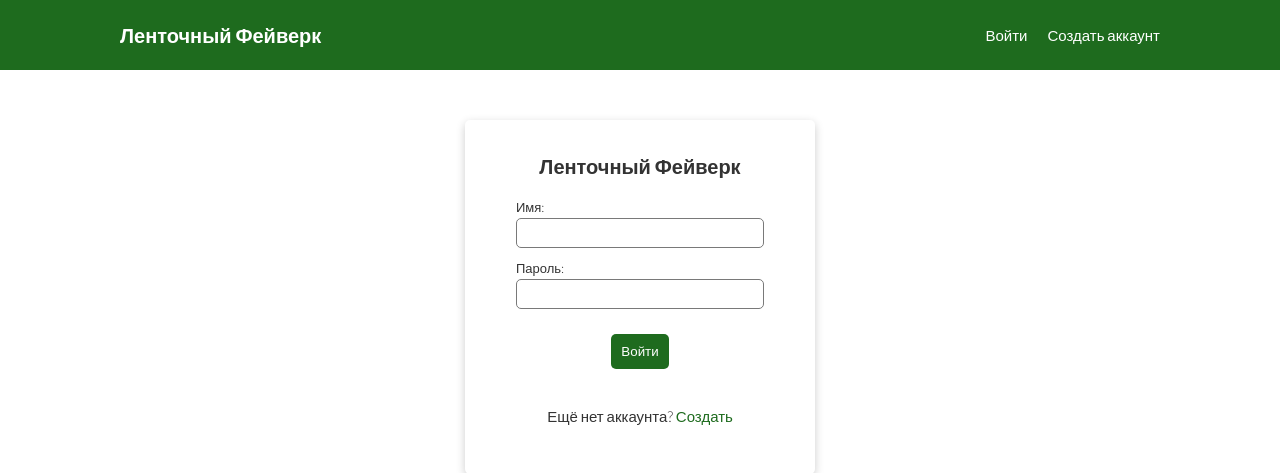
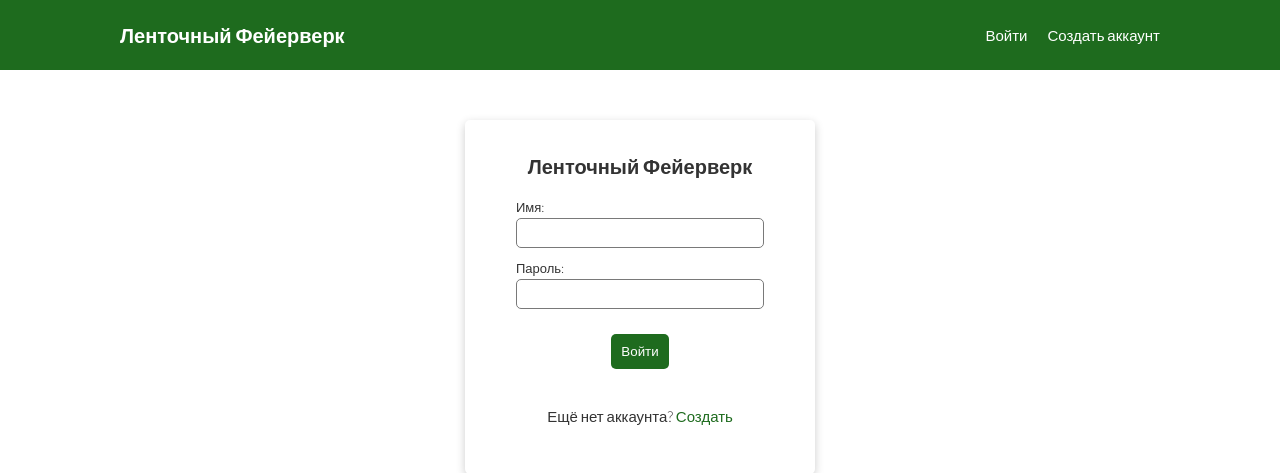
Before and after one commit to HeyIam-Tim/Ribbon-Firework-Project, a Django app: template ribbon/templates/ribbon/login.html in a window 1280 px wide. Shown: the top 473 px of the page. Run offline with Django 3.2, Linux system fonts and the light colour scheme; the template is opened without the code that fills it, so the values that code supplies are empty, except form fields; form fields are guessed from the names that the template uses.

Commit message:
misspelled firework in russian

```diff
--- a/ribbon/templates/ribbon/index.html
+++ b/ribbon/templates/ribbon/index.html
@@ -1,5 +1,5 @@
 {% extends 'ribbon/base.html' %}
-{% block title %}Ленточный Фейверк{% endblock title %}
+{% block title %}Ленточный Фейерверк{% endblock title %}
 {% block content %}
 <section class="showcase">
     <div class="message">
--- a/ribbon/templates/ribbon/login.html
+++ b/ribbon/templates/ribbon/login.html
@@ -4,7 +4,7 @@
     <section class="register">
         <div class="card">
             <form method="POST" action="" class="flex fd-col">
-                <h2>Ленточный Фейверк</h2>
+                <h2>Ленточный Фейерверк</h2>
                 {% csrf_token %}
                 <div class="creden"><p>Имя: </p>{{form.username}}</div>
                 <div class="creden"><p>Пароль: </p>{{form.password}}</div>
--- a/ribbon/templates/ribbon/navbar.html
+++ b/ribbon/templates/ribbon/navbar.html
@@ -1,7 +1,7 @@
 {% load static %}
 <section class="navbar">
     <div class="flex jc-sb container">
-        <a href="{% url 'index' %}"><h1 class="logo">Ленточный Фейверк</h1></a>
+        <a href="{% url 'index' %}"><h1 class="logo">Ленточный Фейерверк</h1></a>
         <nav>
             <div class="flex">
                 {% if request.user.is_authenticated %}
```
